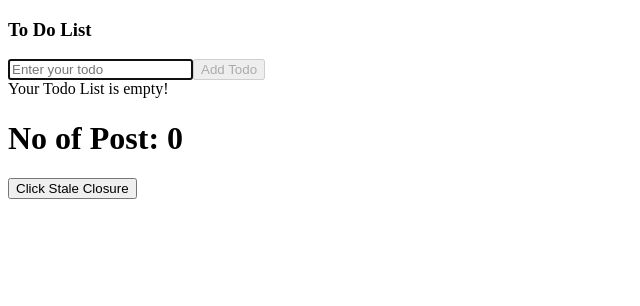
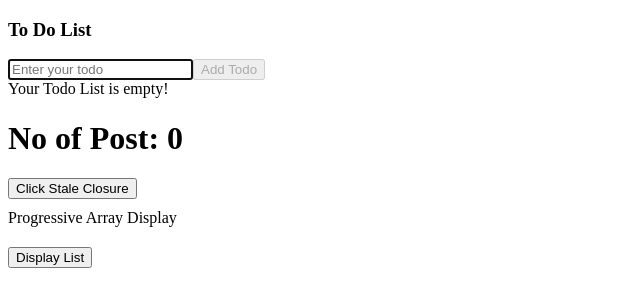
Before and after one commit to nitishnath/frontend-machine-coding-questions, a React (Vite) app: page / in a window 1280 px wide. Shown: the top 306 px of the page, without its empty margins (0-640 px from the left). Built offline with nearby package versions, Linux system fonts and the light colour scheme.

Commit message:
machine coding question

```diff
--- a/src/App.jsx
+++ b/src/App.jsx
@@ -11,6 +11,7 @@ import AutoComplete from "./components/auto-complete/auto-complete.jsx";
 import ToDoList from "./components/to-do-list/to-do-list.jsx";
 import StaleClosure from "./components/stale-closure/stale-closure.jsx";
 import ToDoListPractice from "./components/to-do-list/to-do-list-practice.jsx";
+import ProgressiveArrayDisplay from "./components/progressiveArrayDisplay/progressiveArrayDisplay.jsx";
 
 function App() {
   const [fileData, setFileData] = useState(initialData);
@@ -134,6 +135,8 @@ console.log(count, 'count')
 
       <StaleClosure />
 
+      <ProgressiveArrayDisplay />
+
       {/* ReactMemo UseCase */}
       {/* <ReactMemoUseCase /> */}
     </>
--- /dev/null
+++ b/src/components/progressiveArrayDisplay/progressiveArrayDisplay.jsx
@@ -0,0 +1,33 @@
+// In React write a component that displays a button. When that button is pressed it displays the first item in an array.
+// Each further button press will display the next array element as well as all the previous elements.
+// Once the array is fully displayed,the next button press will clear the displayed array and will only
+// show the first element again and the process.
+// repeats itself (showing a new array element with each button press.
+
+import React, { useState } from 'react'
+
+const ProgressiveArrayDisplay = () => {
+    const items = ['apple', 'banana', 'Mango', 'Guava', 'Watermelon']
+    const[ visibleCount, setVisibleCount] = useState(0)
+
+    const handleDispItems = () => {
+        if(visibleCount >= items.length) {
+            setVisibleCount(1)
+        } else {
+            setVisibleCount(count => count + 1)
+        }
+    }
+
+    return (
+        <>
+            <div style={{ margin: '10px 0px' }}>Progressive Array Display</div>
+            <button style={{ marginTop: '10px' }} onClick = {handleDispItems}>Display List</button>
+            <ul>
+                {items.slice(0, visibleCount).map((el, index) =>
+                <li key={index}>{el}</li>)}
+            </ul>
+        </>
+    )
+}
+
+export default ProgressiveArrayDisplay
--- a/src/components/to-do-list/to-do-list-practice.jsx
+++ b/src/components/to-do-list/to-do-list-practice.jsx
@@ -56,8 +56,6 @@ const ToDoListPractice = () => {
         setTodoList(filteredTodo)
     }
 
-    console.log(todoList, 'todoList')
-
     return (
         <>
             <h3>To Do List</h3>
--- a/src/components/to-do-list/to-do-list.jsx
+++ b/src/components/to-do-list/to-do-list.jsx
@@ -54,9 +54,6 @@ const ToDoList = () => {
     )
     }
 
-    console.log(todoList, 'list');
-
-
   return (
    <main className='main-section'>
      <h4>ToDoList</h4>
```
